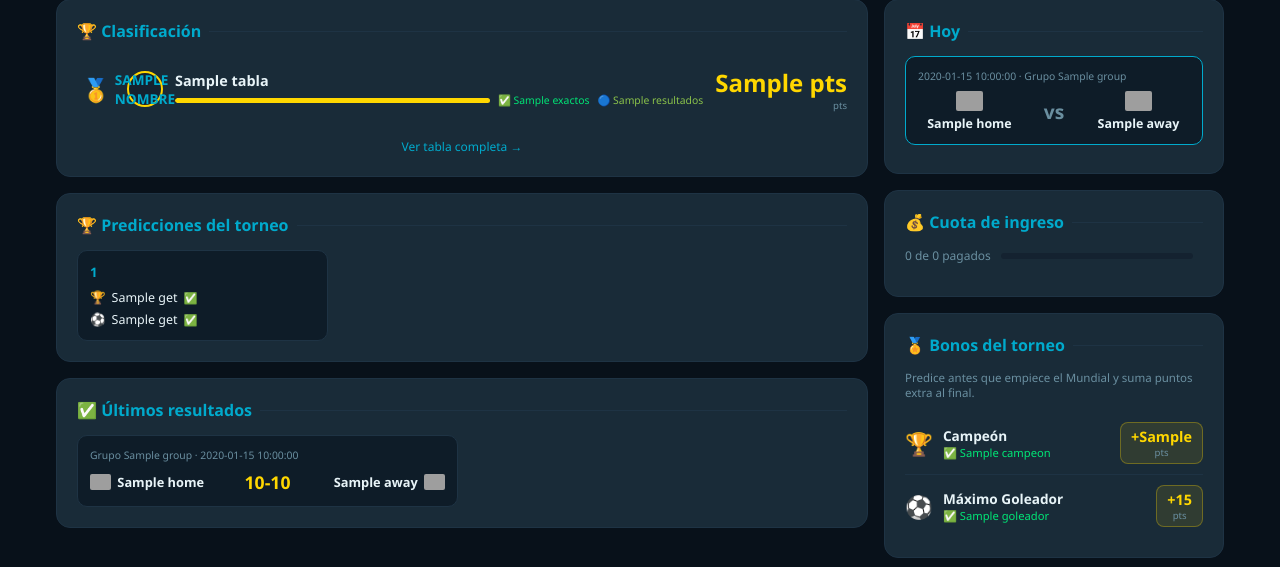
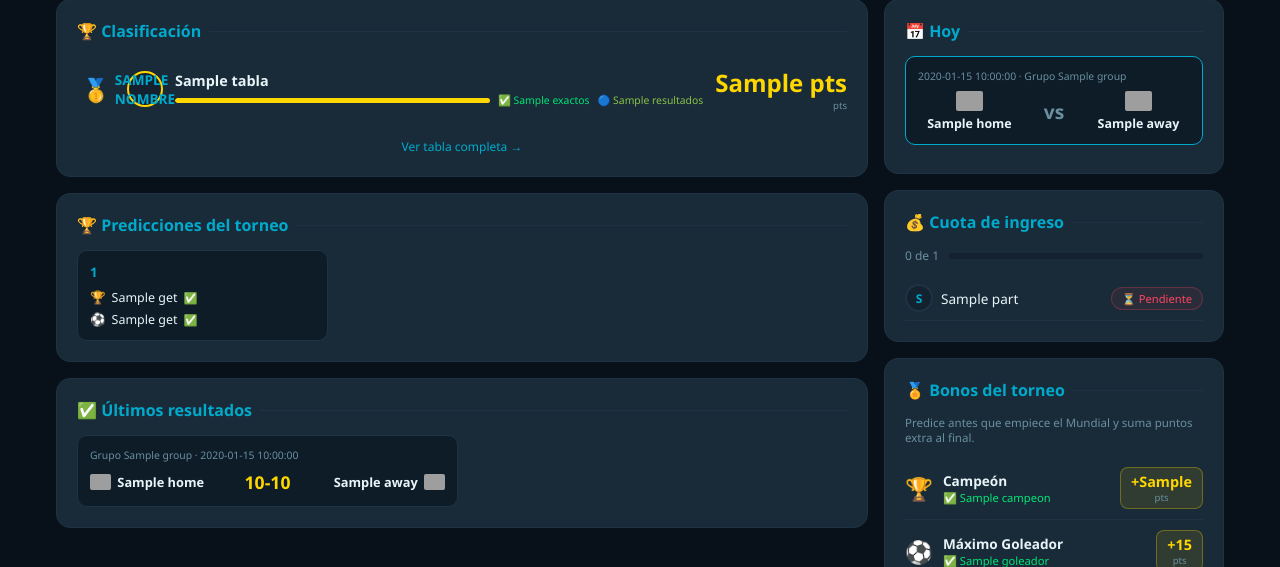
Before and after one commit to jfacusse/polla-autored-2026, a Flask app: template templates/index.html in a window 1280 px wide. Shown: the part 306-873 px from the top of the page. Run offline with Flask 3, Linux system fonts and the light colour scheme; the template is opened without the code that fills it: most values are stand-ins (such as "Sample title", 1, 10 or a date in 2020); grey boxes are pictures that could not be loaded.

Commit message:
Fix: tabla cuotas usando namespace en lugar de selectattr
Co-Authored-By: Claude Sonnet 4.6 <noreply@anthropic.com>

```diff
--- a/templates/index.html
+++ b/templates/index.html
@@ -213,36 +213,41 @@
   <!-- CUOTA DE INGRESO -->
   <div class="card">
     <div class="card-title">💰 Cuota de ingreso</div>
-    {% set pagados = parts.values() | selectattr('activo', 'equalto', true) | selectattr('pagado', 'equalto', true) | list | length %}
-    {% set total_p = parts.values() | selectattr('activo', 'equalto', true) | list | length %}
-    <div style="display:flex;align-items:center;justify-content:space-between;margin-bottom:12px">
-      <div style="font-size:.75rem;color:var(--muted)">{{ pagados }} de {{ total_p }} pagados</div>
-      <div style="background:var(--dark3);border-radius:20px;height:6px;flex:1;margin:0 10px;overflow:hidden">
-        <div style="background:var(--green);height:6px;width:{% if total_p > 0 %}{{ ((pagados/total_p)*100)|int }}{% else %}0{% endif %}%;border-radius:20px;transition:width .5s"></div>
+    {% set ns = namespace(pagados=0, total=0) %}
+    {% for uid, p in parts.items() %}
+      {% if p.get('activo', True) != False %}
+        {% set ns.total = ns.total + 1 %}
+        {% if p.get('pagado') %}{% set ns.pagados = ns.pagados + 1 %}{% endif %}
+      {% endif %}
+    {% endfor %}
+    <div style="display:flex;align-items:center;gap:10px;margin-bottom:12px">
+      <div style="font-size:.75rem;color:var(--muted);white-space:nowrap">{{ ns.pagados }} de {{ ns.total }}</div>
+      <div style="background:var(--dark3);border-radius:20px;height:6px;flex:1;overflow:hidden">
+        <div style="background:var(--green);height:6px;border-radius:20px;transition:width .5s;
+          width:{% if ns.total > 0 %}{{ ((ns.pagados / ns.total) * 100)|int }}{% else %}0{% endif %}%"></div>
       </div>
     </div>
     {% for uid, p in parts.items() %}
-    {% if p.get('activo', true) %}
+    {% if p.get('activo', True) != False %}
     <div style="display:flex;align-items:center;justify-content:space-between;
-      padding:8px 0;border-bottom:{% if not loop.last %}1px solid var(--border){% else %}none{% endif %}">
+      padding:8px 0;border-bottom:1px solid var(--border)">
       <div style="display:flex;align-items:center;gap:8px">
         <div style="width:28px;height:28px;border-radius:50%;background:var(--dark3);
           border:2px solid {% if p.get('pagado') %}var(--green){% else %}var(--border){% endif %};
           display:flex;align-items:center;justify-content:center;font-weight:900;
           color:var(--ar);font-size:.75rem;flex-shrink:0">
-          {{ p.get('nombre', uid).split('@')[0][0].upper() }}
+          {{ p.get('nombre', uid).split('@')[0][0]|upper }}
         </div>
         <span style="font-size:.85rem;font-weight:{% if uid == user %}700{% else %}500{% endif %}">
-          {{ p.get('nombre', uid).split('@')[0] }}
-          {% if uid == user %}<span style="color:var(--ar);font-size:.65rem"> ← tú</span>{% endif %}
+          {{ p.get('nombre', uid).split('@')[0] }}{% if uid == user %} <span style="color:var(--ar);font-size:.65rem">← tú</span>{% endif %}
         </span>
       </div>
       {% if p.get('pagado') %}
       <span style="background:rgba(0,230,118,.12);border:1px solid rgba(0,230,118,.35);
-        border-radius:20px;padding:3px 10px;font-size:.7rem;color:var(--green);font-weight:700">✅ Pagado</span>
+        border-radius:20px;padding:3px 10px;font-size:.7rem;color:var(--green);font-weight:700;white-space:nowrap">✅ Pagado</span>
       {% else %}
       <span style="background:rgba(255,69,96,.08);border:1px solid rgba(255,69,96,.25);
-        border-radius:20px;padding:3px 10px;font-size:.7rem;color:var(--red)">⏳ Pendiente</span>
+        border-radius:20px;padding:3px 10px;font-size:.7rem;color:var(--red);white-space:nowrap">⏳ Pendiente</span>
       {% endif %}
     </div>
     {% endif %}
```
